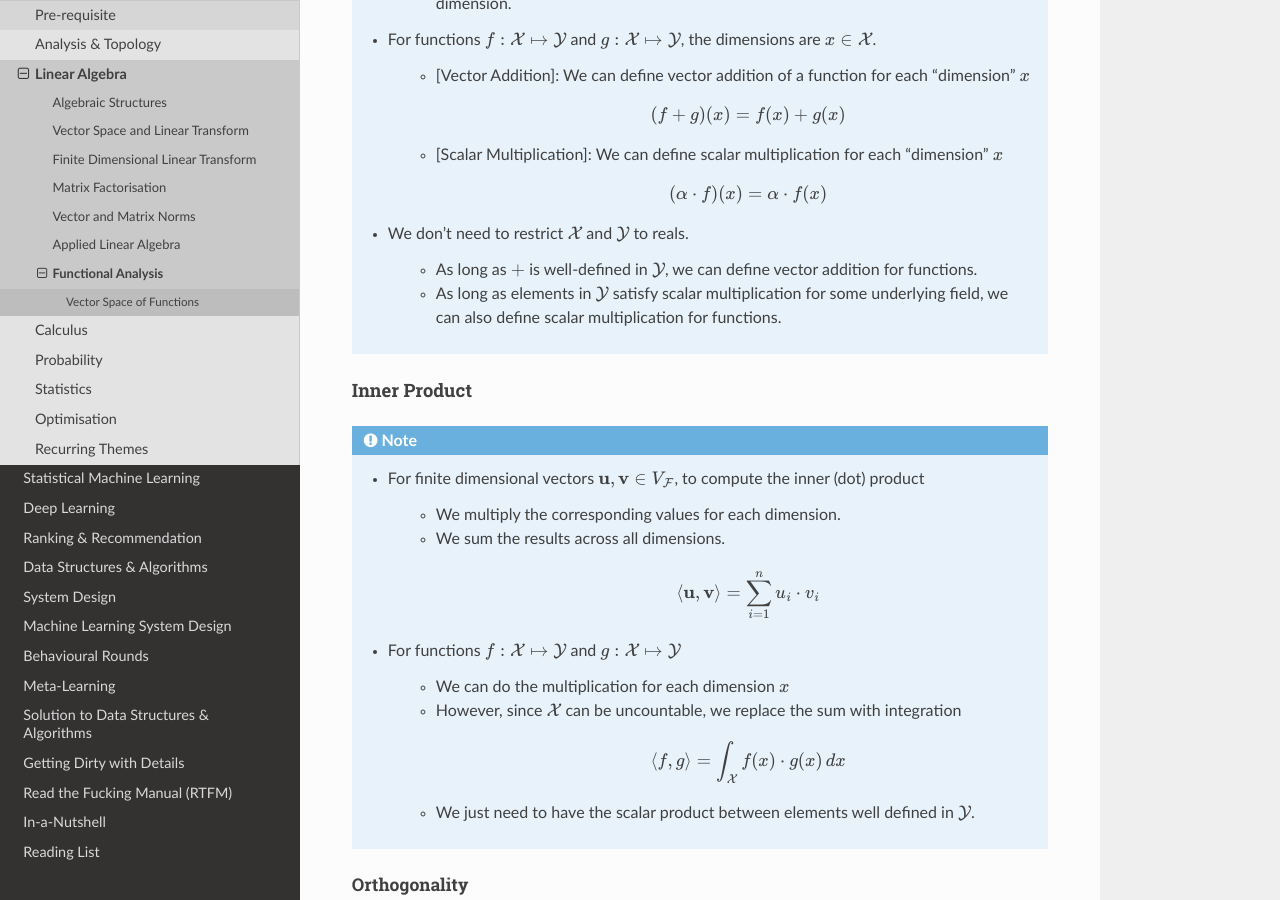
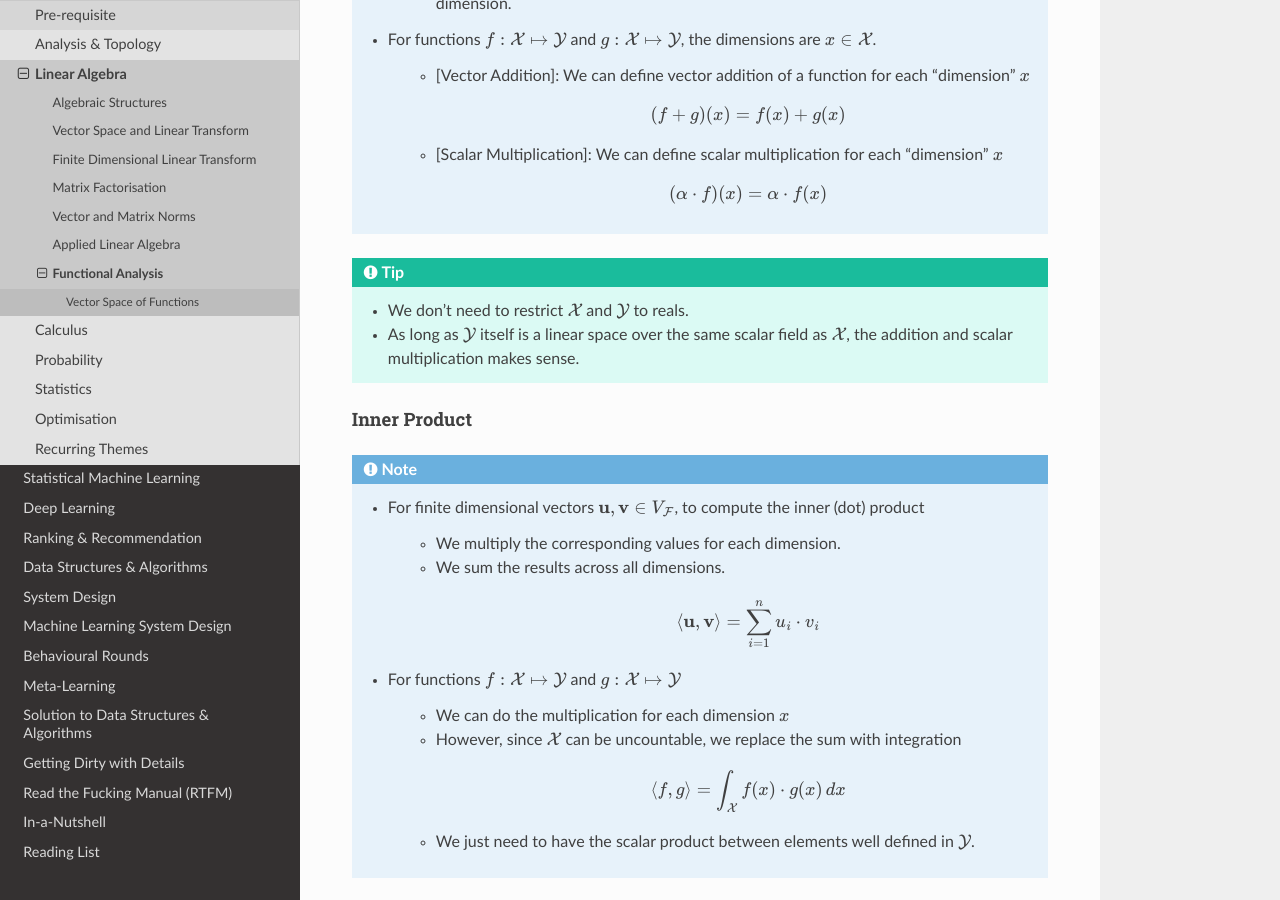
Before and after one commit to uselesstechjunks/leetcode, a Sphinx documentation site: the page built from docs/source/math/linalg/funan.rst, in a window 1280 px wide and 900 px high, scrolled down 2012 px. Built offline with Sphinx 7.4.7 and the Read the Docs theme 2.0.0, drawn with Linux system fonts in a browser that asks for light colours.

Commit message:
Update funan.rst

```diff
--- a/docs/source/math/linalg/funan.rst
+++ b/docs/source/math/linalg/funan.rst
@@ -75,10 +75,10 @@ Addition and Scalar Multiplication
 		* [Scalar Multiplication]: We can define scalar multiplication for each "dimension" :math:`x`
 
 			.. math:: (\alpha\cdot f)(x) = \alpha\cdot f(x)
+
+.. tip::
 	* We don't need to restrict :math:`\mathcal{X}` and :math:`\mathcal{Y}` to reals.
-
-		* As long as :math:`+` is well-defined in :math:`\mathcal{Y}`, we can define vector addition for functions.
-		* As long as elements in :math:`\mathcal{Y}` satisfy scalar multiplication for some underlying field, we can also define scalar multiplication for functions.
+	* As long as :math:`\mathcal{Y}` itself is a linear space over the same scalar field as :math:`\mathcal{X}`, the addition and scalar multiplication makes sense.
 
 Inner Product
 --------------------------------------------------------------------------------
```
